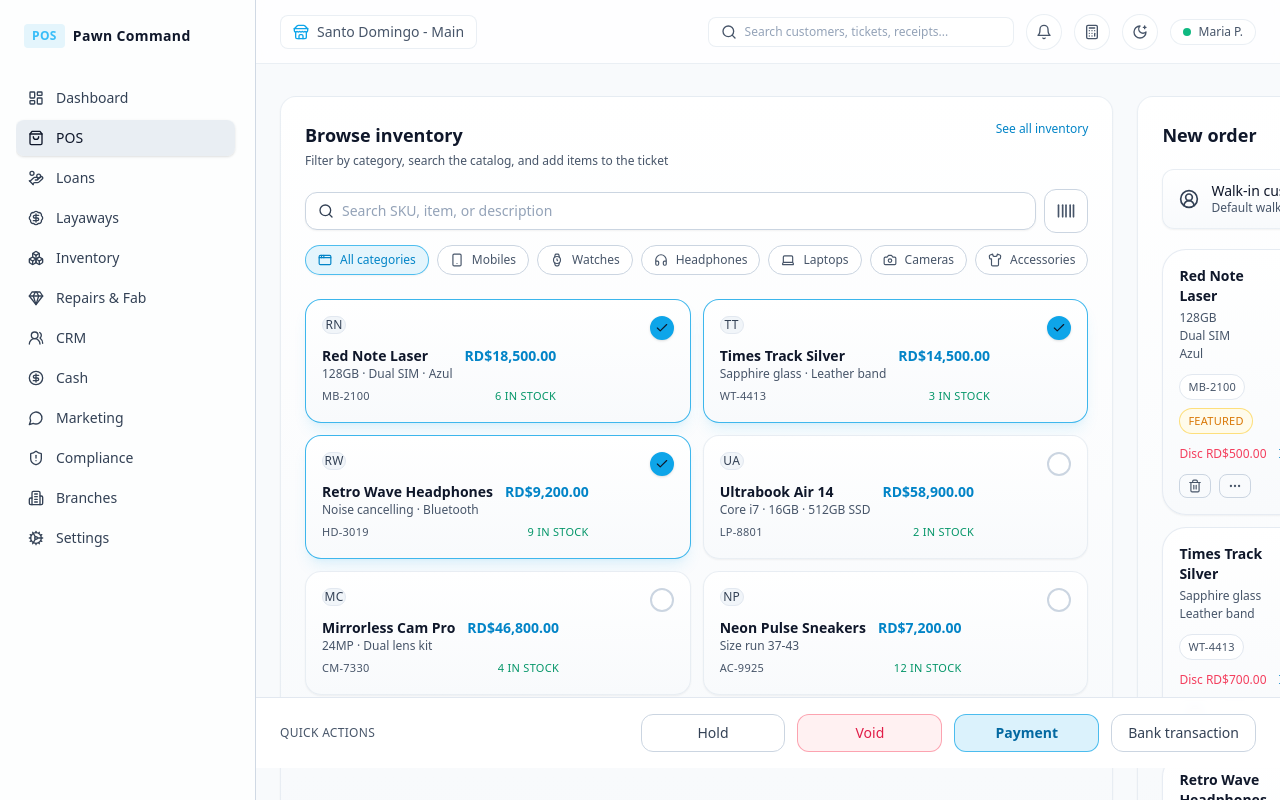
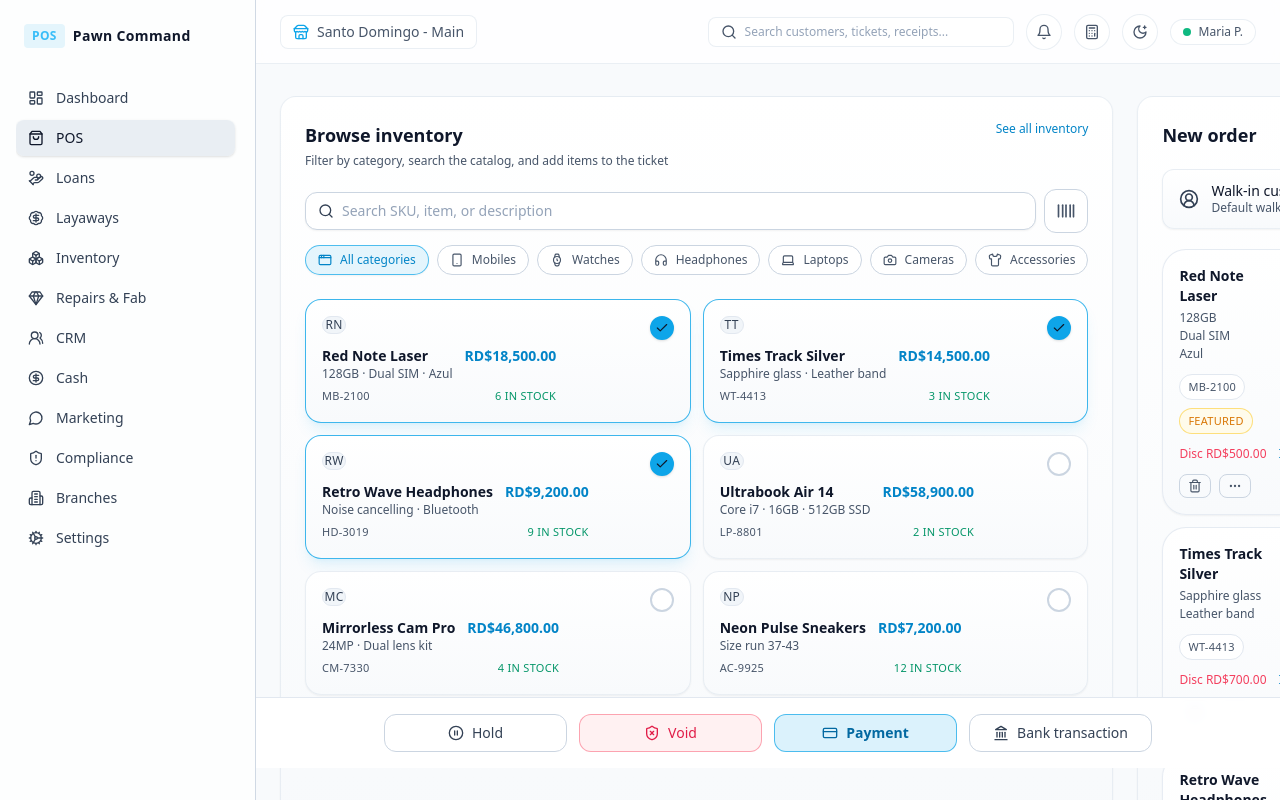
Before and after one commit to dennisc27/pos, a Next.js app: page /pos in a window 1280 px wide. Built offline with nearby package versions, Linux system fonts and the light colour scheme.

Commit message:
Polish POS quick action footer

```diff
--- a/app/pos/page.tsx
+++ b/app/pos/page.tsx
@@ -2,7 +2,20 @@
 
 import { useCallback, useEffect, useMemo, useState } from "react";
 import type { FormEvent } from "react";
-import { AppWindow, Camera, Headphones, Laptop, Shirt, Smartphone, Watch, X } from "lucide-react";
+import {
+  AppWindow,
+  Camera,
+  CreditCard,
+  Headphones,
+  Laptop,
+  Landmark,
+  PauseCircle,
+  ShieldX,
+  Shirt,
+  Smartphone,
+  Watch,
+  X
+} from "lucide-react";
 
 import { ProductGallery } from "@/components/pos/product-gallery";
 import { OrderPanel } from "@/components/pos/order-panel";
@@ -450,22 +463,23 @@ export default function PosPage() {
         />
         </div>
       </div>
-      <div className="sticky bottom-0 z-30 -mx-6 mt-6 border-t border-slate-200 bg-white/95 px-6 py-4 backdrop-blur dark:border-slate-800/70 dark:bg-slate-900/90">
-        <div className="flex flex-col gap-3 sm:flex-row sm:items-center sm:justify-between">
-          <div className="text-xs uppercase tracking-wide text-slate-500 dark:text-slate-400">
-            Quick actions
-          </div>
-          <div className="grid gap-3 sm:grid-cols-4">
-            <button className="rounded-xl border border-slate-300 bg-white px-4 py-2 text-sm font-medium text-slate-700 transition hover:border-slate-400 hover:text-slate-900 dark:border-slate-800/80 dark:bg-slate-950/60 dark:text-slate-200 dark:hover:border-slate-700 dark:hover:text-white">
+      <div className="sticky bottom-0 z-30 -mx-6 -mb-8 mt-6 border-t border-slate-200 bg-white/95 px-6 py-4 backdrop-blur dark:border-slate-800/70 dark:bg-slate-900/90">
+        <div className="flex justify-center">
+          <div className="grid w-full max-w-3xl grid-cols-2 gap-3 sm:grid-cols-4">
+            <button className="flex items-center justify-center gap-2 rounded-xl border border-slate-300 bg-white px-4 py-2 text-sm font-medium text-slate-700 transition hover:border-slate-400 hover:text-slate-900 dark:border-slate-800/80 dark:bg-slate-950/60 dark:text-slate-200 dark:hover:border-slate-700 dark:hover:text-white">
+              <PauseCircle className="h-4 w-4" />
               Hold
             </button>
-            <button className="rounded-xl border border-rose-400/60 bg-rose-50 px-4 py-2 text-sm font-medium text-rose-600 transition hover:border-rose-500/70 hover:text-rose-500 dark:border-rose-500/40 dark:bg-rose-500/10 dark:text-rose-300 dark:hover:border-rose-400/70 dark:hover:text-rose-200">
+            <button className="flex items-center justify-center gap-2 rounded-xl border border-rose-400/60 bg-rose-50 px-4 py-2 text-sm font-medium text-rose-600 transition hover:border-rose-500/70 hover:text-rose-500 dark:border-rose-500/40 dark:bg-rose-500/10 dark:text-rose-300 dark:hover:border-rose-400/70 dark:hover:text-rose-200">
+              <ShieldX className="h-4 w-4" />
               Void
             </button>
-            <button className="rounded-xl border border-sky-500/70 bg-sky-500/15 px-4 py-2 text-sm font-semibold text-sky-700 transition hover:border-sky-500 hover:text-sky-600 dark:border-sky-500/60 dark:bg-sky-500/20 dark:text-sky-100 dark:hover:border-sky-400/80 dark:hover:text-white">
+            <button className="flex items-center justify-center gap-2 rounded-xl border border-sky-500/70 bg-sky-500/15 px-4 py-2 text-sm font-semibold text-sky-700 transition hover:border-sky-500 hover:text-sky-600 dark:border-sky-500/60 dark:bg-sky-500/20 dark:text-sky-100 dark:hover:border-sky-400/80 dark:hover:text-white">
+              <CreditCard className="h-4 w-4" />
               Payment
             </button>
-            <button className="rounded-xl border border-slate-300 bg-white px-4 py-2 text-sm font-medium text-slate-700 transition hover:border-slate-400 hover:text-slate-900 dark:border-slate-800/80 dark:bg-slate-950/60 dark:text-slate-200 dark:hover:border-slate-700 dark:hover:text-white">
+            <button className="flex items-center justify-center gap-2 rounded-xl border border-slate-300 bg-white px-4 py-2 text-sm font-medium text-slate-700 transition hover:border-slate-400 hover:text-slate-900 dark:border-slate-800/80 dark:bg-slate-950/60 dark:text-slate-200 dark:hover:border-slate-700 dark:hover:text-white">
+              <Landmark className="h-4 w-4" />
               Bank transaction
             </button>
           </div>
```
